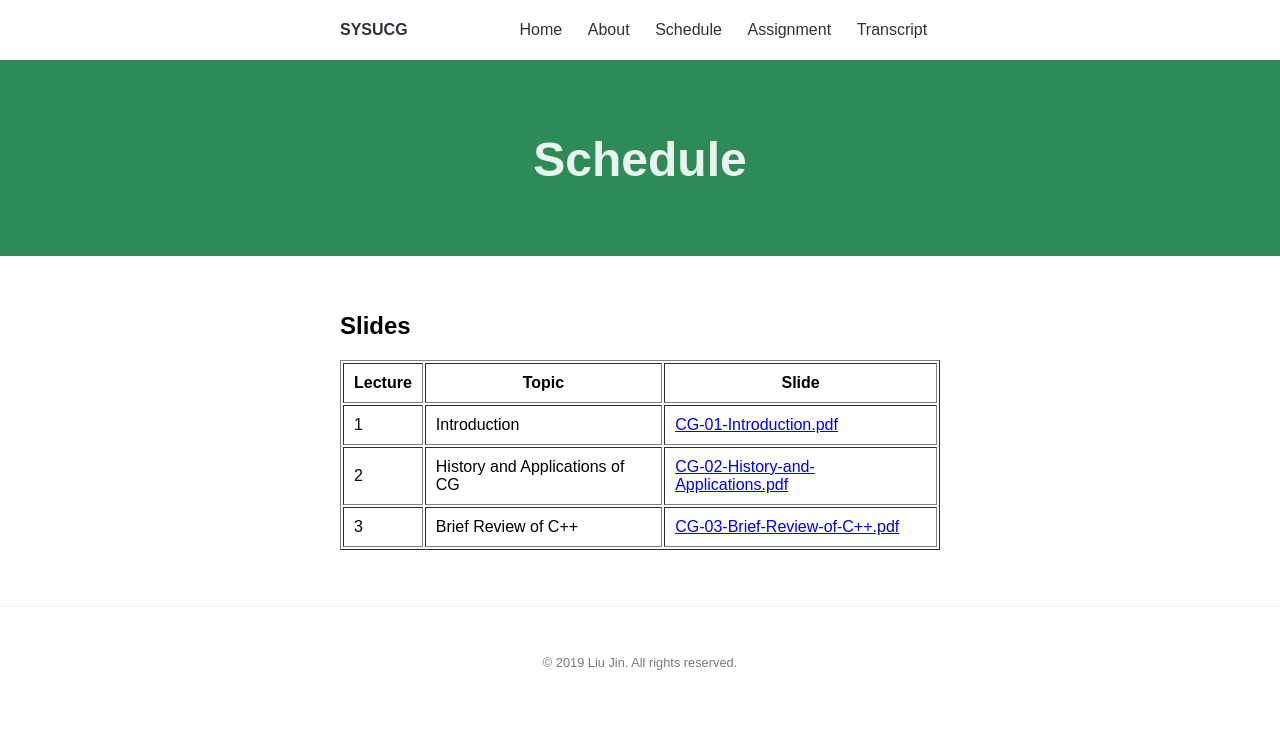
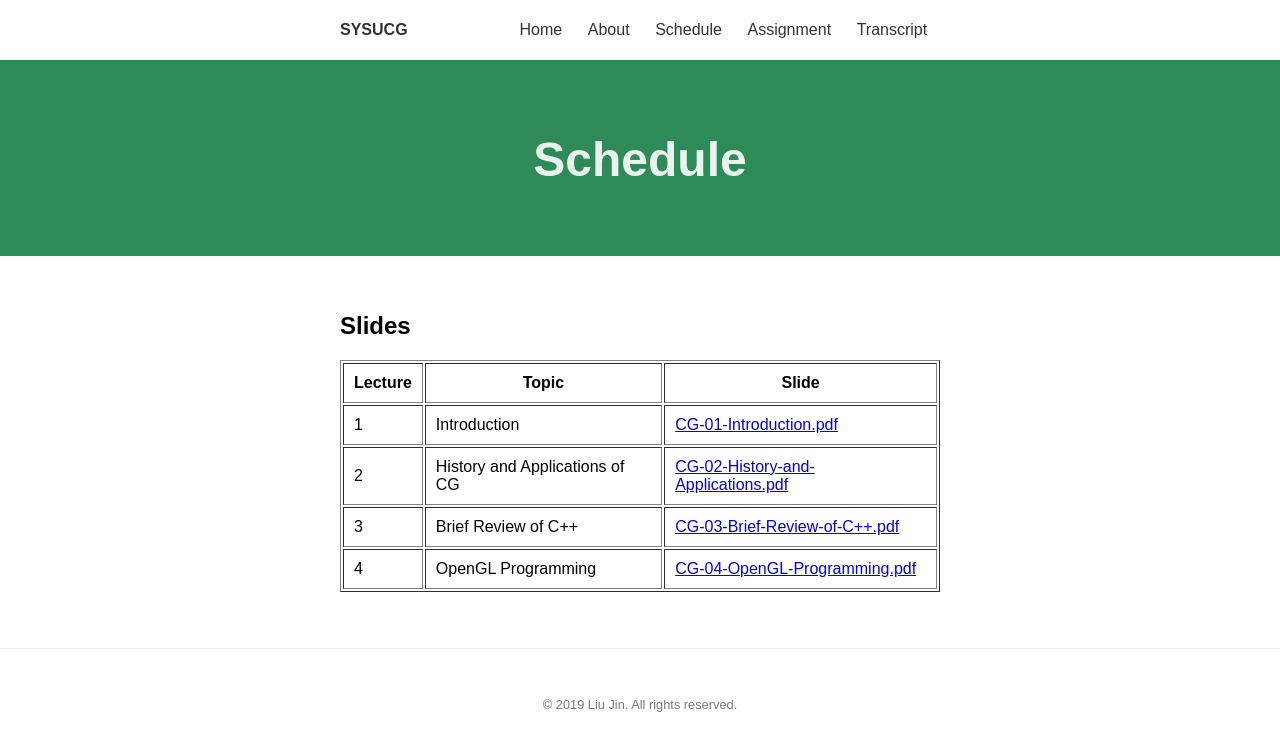
Before and after one commit to sysucg2019/sysucg2019.github.io, a Jekyll site: the page built from schedule.md, in a window 1280 px wide. Shown: the top 751 px of the page. Built offline with Jekyll 4.4.1, drawn with Linux system fonts in a browser that asks for light colours.

Commit message:
Update schedule.md

```diff
--- a/schedule.md
+++ b/schedule.md
@@ -27,4 +27,9 @@ permalink: /schedule/
     <td> Brief Review of C++ </td>
     <td> <a href="https://github.com/sysucg2019/sysucg2019.github.io/raw/master/slides/CG-03-Brief-Review-of-C++.pdf">CG-03-Brief-Review-of-C++.pdf</a> </td>
   </tr>
+  <tr>
+    <td> 4 </td>
+    <td> OpenGL Programming </td>
+    <td> <a href="https://github.com/sysucg2019/sysucg2019.github.io/raw/master/slides/CG-04-OpenGL-Programming.pdf">CG-04-OpenGL-Programming.pdf</a> </td>
+  </tr>
 </table>
```
